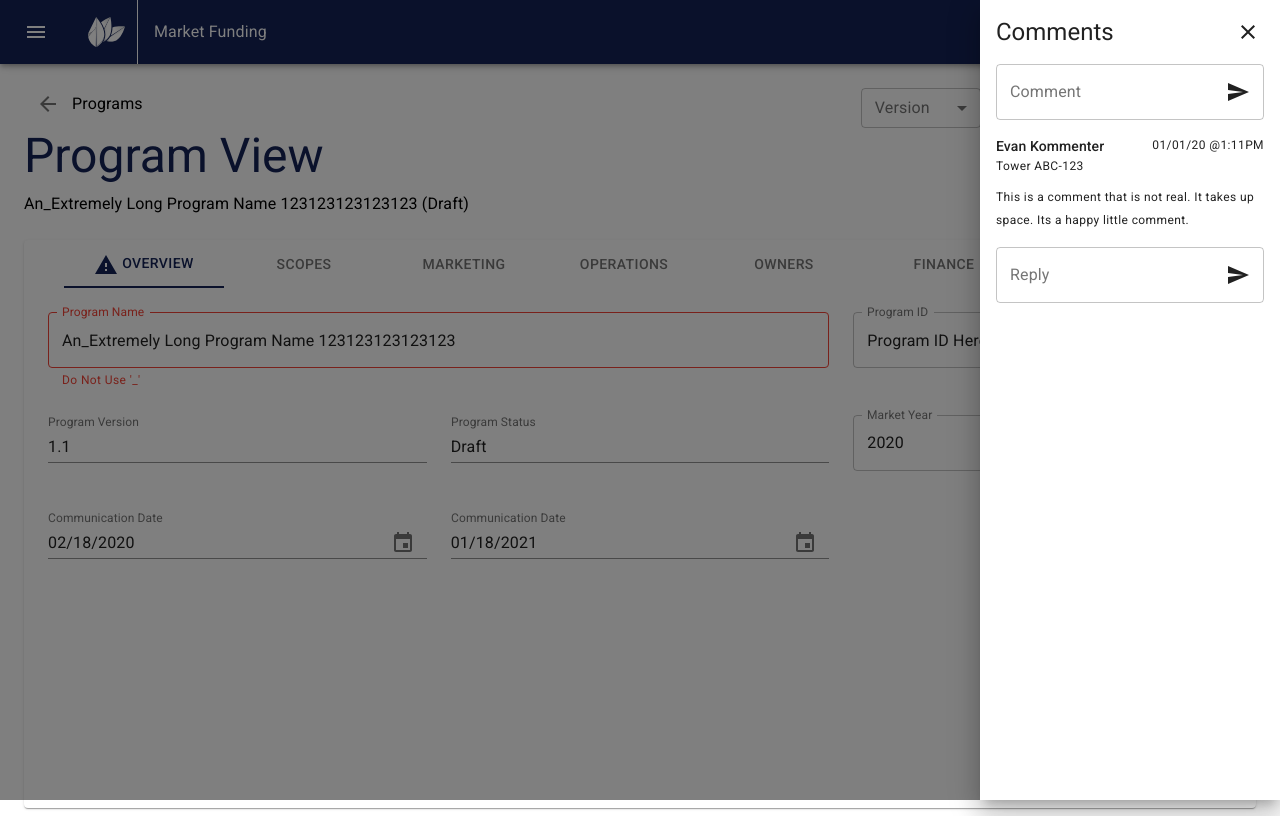
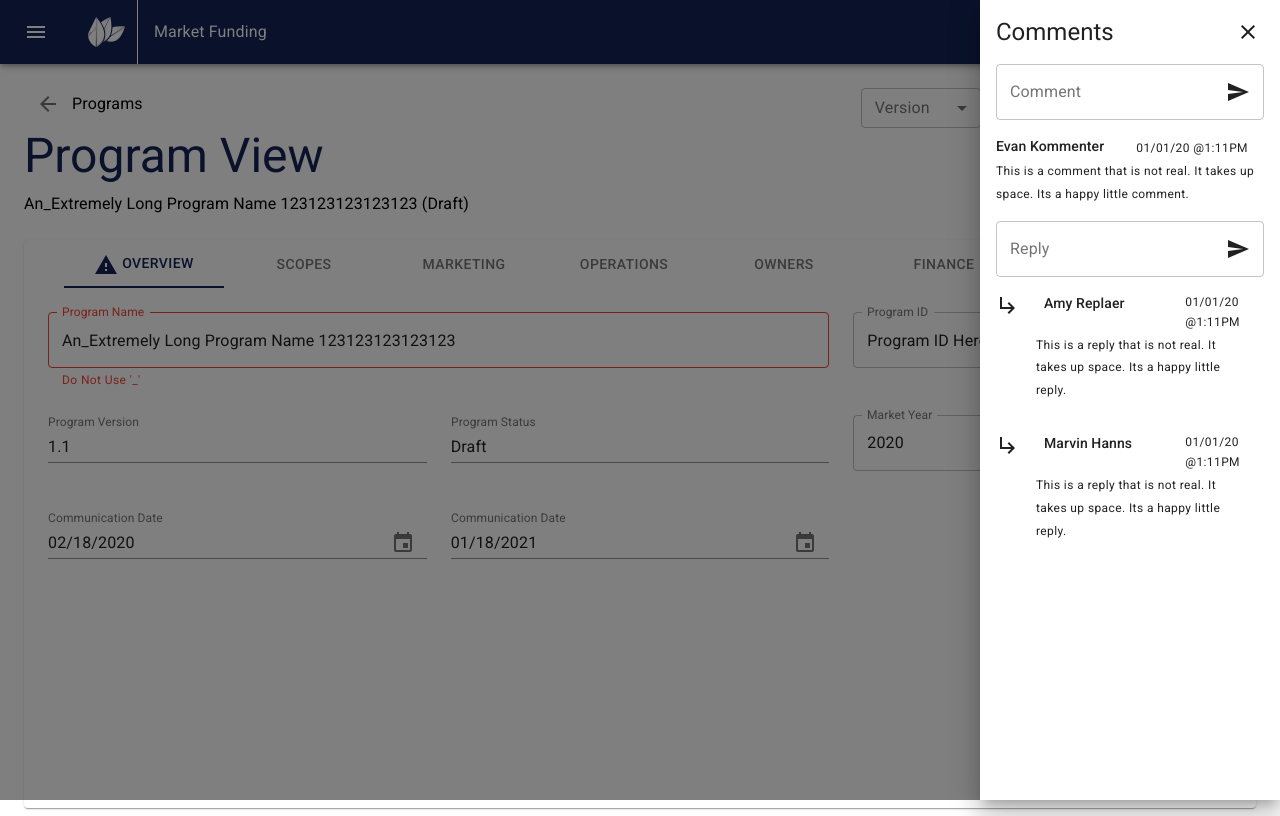
Before and after one commit to stephen-salyer/testingDART, a React (Create React App) app: page /program/1 in a window 1280 px wide. Both pictures are taken after a click on the button "COMMENTS". Built offline with nearby package versions, Linux system fonts and the light colour scheme; grey boxes are pictures that could not be loaded; the HTML template or start-up script is replaced by a standard one.

Commit message:
More Comments Updates

```diff
--- a/src/Components/Comments.js
+++ b/src/Components/Comments.js
@@ -9,6 +9,7 @@ import SendIcon from '@material-ui/icons/Send';
 import Typography from '@material-ui/core/Typography';
 import CloseIcon from '@material-ui/icons/Close';
 import CardHeader from '@material-ui/core/CardHeader';
+import SubdirectoryArrowRightIcon from '@material-ui/icons/SubdirectoryArrowRight';
 import {TextField, InputAdornment} from '@material-ui/core';
 
 const useStyles = makeStyles({
@@ -94,13 +95,14 @@ export default function Comments() {
         />
       </Box>
       <Box pl={2} pr={2} display="flex" justifyContent="space-between">
-        <Typography variant="subtitle2">Evan Kommenter</Typography>
-        <Typography variant="caption">01/01/20 @1:11PM</Typography>
+        <Box display="flex" flexDirection="column">
+          <Typography variant="subtitle2">Evan Kommenter</Typography>
+        </Box>
+        <Box mt={0} pl={2} pr={2}>
+          <Typography variant="caption">01/01/20 @1:11PM</Typography>
+        </Box>
       </Box>
-      <Box mt={-0.5} pb={1} pl={2} pr={2}>
-        <Typography variant="caption">Tower ABC-123</Typography>
-      </Box>
-      <Box mt={0} pb={2} pl={2} pr={2}>
+      <Box pb={2} pl={2} pr={2} pt={0}>
         <Typography variant="caption">
           This is a comment that is not real. It takes up space. Its a happy
           little comment.
@@ -121,6 +123,80 @@ export default function Comments() {
             ),
           }}
         />
+      </Box>
+      <Box pb={2} pl={2} pr={2} display="flex" flexDirection="row">
+        <SubdirectoryArrowRightIcon />
+        <Box
+          pl={2}
+          pr={2}
+          display="flex"
+          flexDirection="column"
+          justifyContent="space-between"
+          width="100%"
+        >
+          <Box
+            display="flex"
+            flexDirection="row"
+            width="100%"
+            justifyContent="space-between"
+          >
+            <Box pr={1} pl={1}>
+              <Typography variant="subtitle2">Amy Replaer</Typography>
+            </Box>
+            <Box
+              pr={1}
+              display="flex"
+              flexDirection="column"
+              justifyContent="space-between"
+            >
+              <Typography variant="caption">01/01/20</Typography>
+              <Typography variant="caption">@1:11PM</Typography>
+            </Box>
+          </Box>
+          <Box pb={2} pt={0}>
+            <Typography variant="caption">
+              This is a reply that is not real. It takes up space. Its a happy
+              little reply.
+            </Typography>
+          </Box>
+        </Box>
+      </Box>
+      <Box pb={2} pl={2} pr={2} display="flex" flexDirection="row">
+        <SubdirectoryArrowRightIcon />
+        <Box
+          pl={2}
+          pr={2}
+          display="flex"
+          flexDirection="column"
+          justifyContent="space-between"
+          width="100%"
+        >
+          <Box
+            display="flex"
+            flexDirection="row"
+            width="100%"
+            justifyContent="space-between"
+          >
+            <Box pr={1} pl={1}>
+              <Typography variant="subtitle2">Marvin Hanns</Typography>
+            </Box>
+            <Box
+              pr={1}
+              display="flex"
+              flexDirection="column"
+              justifyContent="space-between"
+            >
+              <Typography variant="caption">01/01/20</Typography>
+              <Typography variant="caption">@1:11PM</Typography>
+            </Box>
+          </Box>
+          <Box pb={2} pt={0}>
+            <Typography variant="caption">
+              This is a reply that is not real. It takes up space. Its a happy
+              little reply.
+            </Typography>
+          </Box>
+        </Box>
       </Box>
     </div>
   );
```
